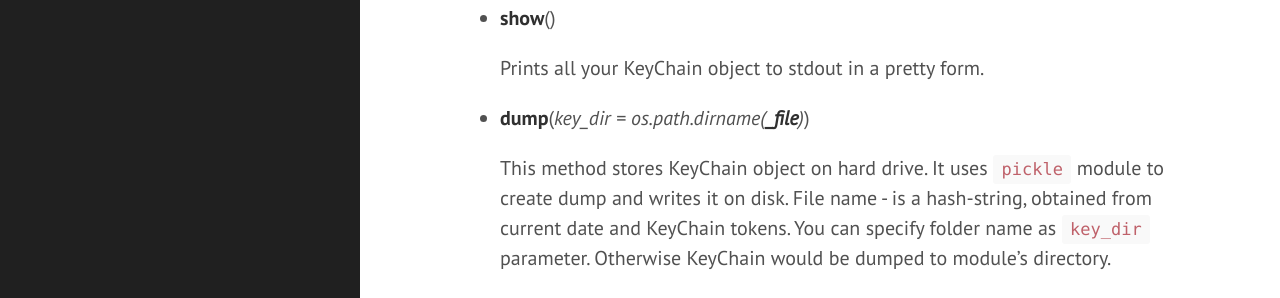
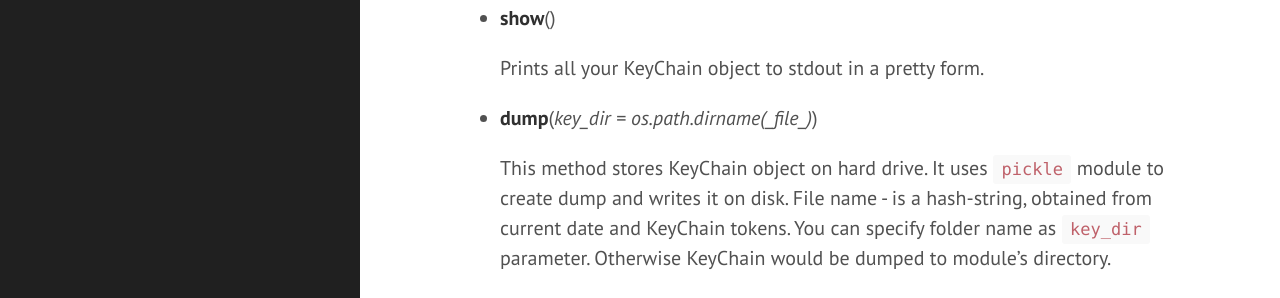
Before and after one commit to Sobach/smapy, a Jekyll site: the page built from docs/keychain.md, in a window 1280 px wide and 900 px high, scrolled down 1818 px. Shown: the part 155-453 px from the top of the window. Built offline with Jekyll 4.4.1, drawn with Linux system fonts in a browser that asks for light colours; Markdown is read by kramdown in place of the engine named in the settings.

Commit message:
underscore check-4

```diff
--- a/docs/keychain.md
+++ b/docs/keychain.md
@@ -55,7 +55,7 @@ Public methods:
 
     Prints all your KeyChain object to stdout in a pretty form.
 
-* **dump**(*key_dir = os.path.dirname(___file__)*)
+* **dump**(*key_dir = os.path.dirname(\_file\_)*)
 
     This method stores KeyChain object on hard drive. It uses `pickle` module to create dump and writes it on disk. File name - is a hash-string, obtained from current date and KeyChain tokens. You can specify folder name as `key_dir` parameter. Otherwise KeyChain would be dumped to module's directory.
 
```
